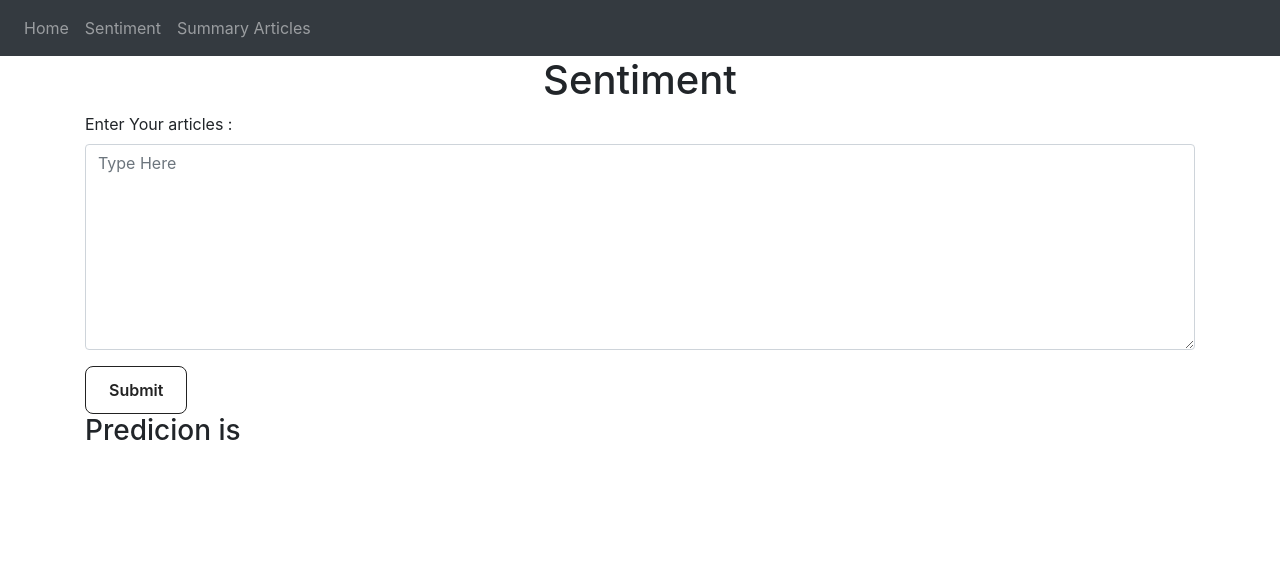
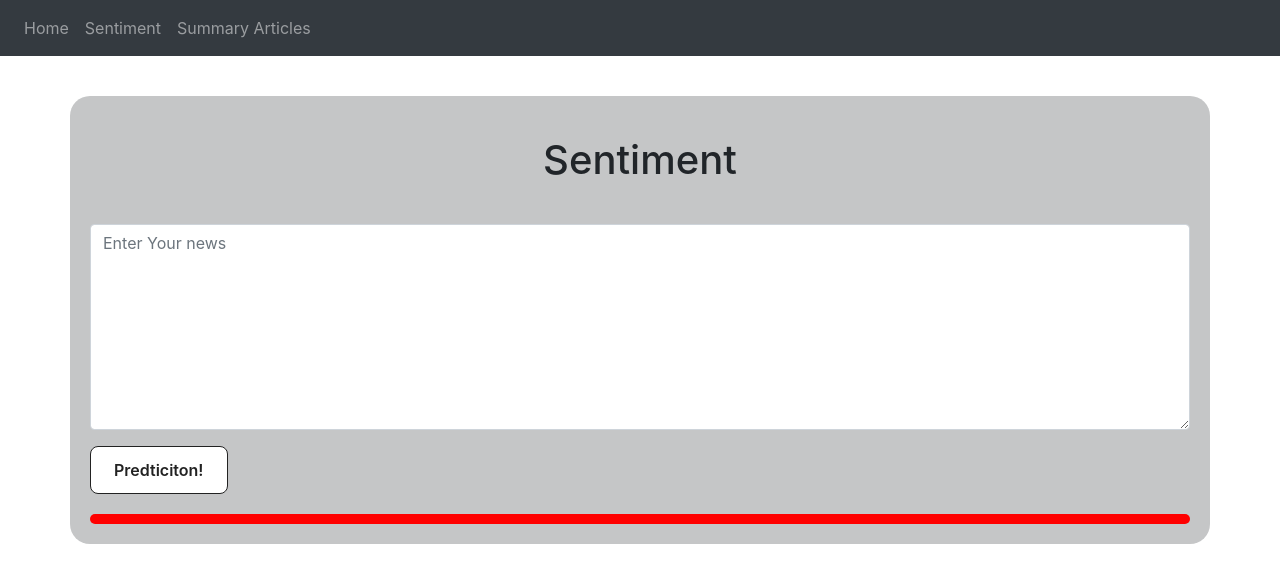
Before and after one commit to Argeem/new-analysis, a Flask app: page /sentiment in a window 1280 px wide. Shown: the top 583 px of the page. Run offline with Flask 2, Linux system fonts and the light colour scheme; some libraries are stand-ins or nearby versions.

Commit message:
more css

```diff
--- a/src/static/css/main.css
+++ b/src/static/css/main.css
@@ -1,25 +1,28 @@
-/* .container{
-	margin-left: auto;
-	margin-right: auto;
+body{
+  background: #ffffff;
+  display: flex ;
+  flex-direction: column;
+  justify-content: center;
+  align-items: center;
 }
 
-textarea{
-  padding:10px;
-  margin: 0 auto 10px;
-  border:none ;font-size:20px;
-  font-family:'Montserrat Alternates';
-  border-radius:10px;outline:none;
-  box-shadow:0px 0px 9px 0px #9bca9b;
-  transition: box-shadow .3s ease
+.navbar {
+  width: 100%;
 }
 
-textarea, input:-ms-input-placeholder {color: #000000}
-textarea, input::-moz-placeholder {color: #000000}
-textarea, input::-webkit-input-placeholder {color: #000000}
+.container {
+  background-color: #C5C6C7;
+  margin-left: auto;
+  margin-right: auto;
+  margin-top: 40px;
+  padding: 20px;
+  border-radius: 20px;
+}
 
-textarea, input:focus{box-shadow: 2px solid #2d303a91}
-textarea, input:focus,
-textarea, input:hover{box-shadow:0px 0px 13px 0px #000000} */
+.container h1 {
+  margin-top: 20px;
+  margin-bottom: 40px;
+}
 
 input {
   background-color: #FFFFFF;
@@ -63,3 +66,26 @@ input:disabled {
   cursor: not-allowed;
   opacity: 1;
 }
+
+.prediction {
+  display: flex ;
+  flex-direction: column;
+  justify-content: center;
+  align-items: center;
+  margin-top: 20px;
+  width: 100%;
+  color: white;
+  background-color: red;
+  font-size: 28px;
+  border-radius: 5px;
+  padding: 5px;
+}
+
+.summary {
+  margin-top: 20px;
+  width: 100%;
+  color: white;
+  padding: 5px;
+  background-color: #000000;
+  border-radius: 5px;
+}
--- a/src/templates/sentiment.html
+++ b/src/templates/sentiment.html
@@ -4,19 +4,17 @@
 <h1 align="center">Sentiment</h1>
 <form method="POST">
     <div class="form-group">
-        <label>Enter Your articles : </label>
         <textarea
             class="form-control"
             id="exampleFormControlTextarea1"
             rows="8"
-            placeholder="Type Here"
+            placeholder="Enter Your news"
             name="newInput"
         ></textarea>
     </div>
-  <input type="submit" value="Submit" />
+  <input align="center" type="submit" value="Predticiton!" />
 </form>
-<div>
-    <h3>Predicion is </h3>
+<div class="prediction">
     {{ prediction }}
 </div>
 {% endblock %}
```
Also changed, not shown: src/templates/summary-article.html (+3 -5 lines).
